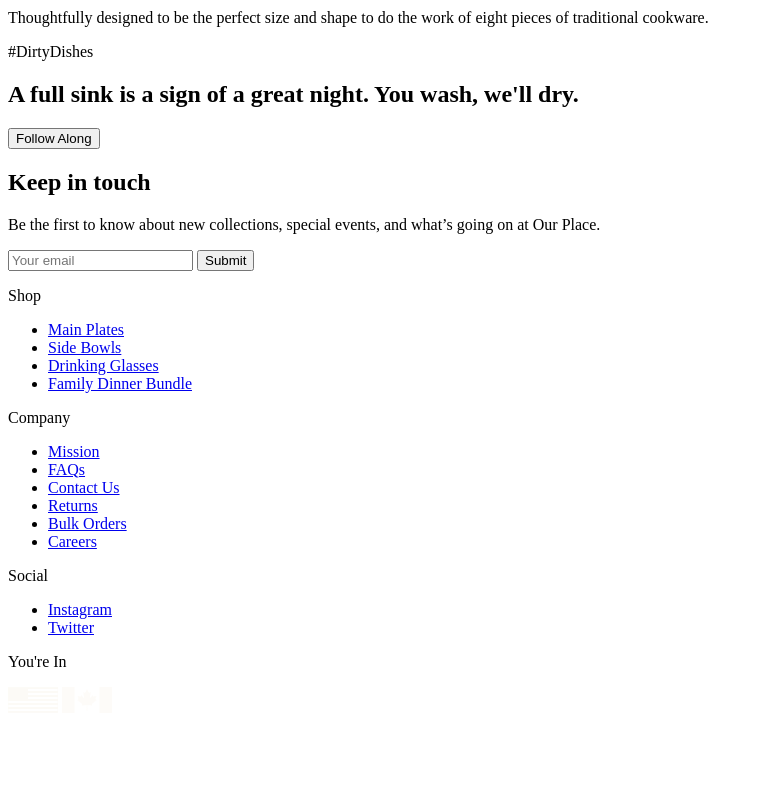
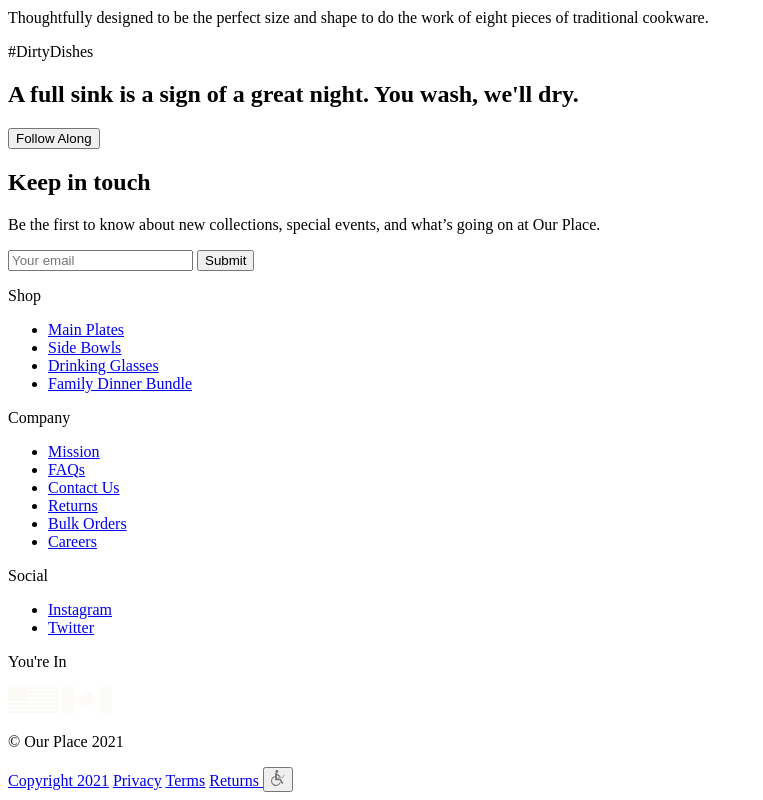
Before and after one commit to job356/pan-other, a plain HTML site: page index.html in a window 1280 px wide. Shown: the part 2070-2870 px from the top of the page, without its empty margins (0-763 px from the left). Before the commit the page ends 2795 px from the top, so only its background shows below. Drawn offline with Linux system fonts and the light colour scheme.

Commit message:
feat: add markup to footer block

```diff
--- a/index.html
+++ b/index.html
@@ -185,7 +185,6 @@
                 </div>
             </div>
         </section>
-    </main>
         <section class="cotacts">
             <div class="contacts-submit">
                 <form action="#">
@@ -238,5 +237,20 @@
                 </div>
             </div>
         </section>
+    </main>
+    <footer class="footer">
+        <div>
+            <p class="footer__text">© Our Place 2021</p>
+        </div>
+        <div class="footer__copirights">
+            <a href="#" class="footer__text">Copyright 2021</a>
+            <a href="#" class="footer__text">Privacy</a>
+            <a href="#" class="footer__text">Terms</a>
+            <a href="#" class="footer__text">Returns</>
+            <button class="footer-button">
+                <object data="Assets/icons/disabled-icon.svg" type="image/svg+xml"></object>
+            </button>
+        </div>
+    </footer>
 </body>
 </html>
```
Also changed, not shown: Assets/icons/disabled-icon.svg (added). Lines whose indentation alone changed are shown as unchanged.
